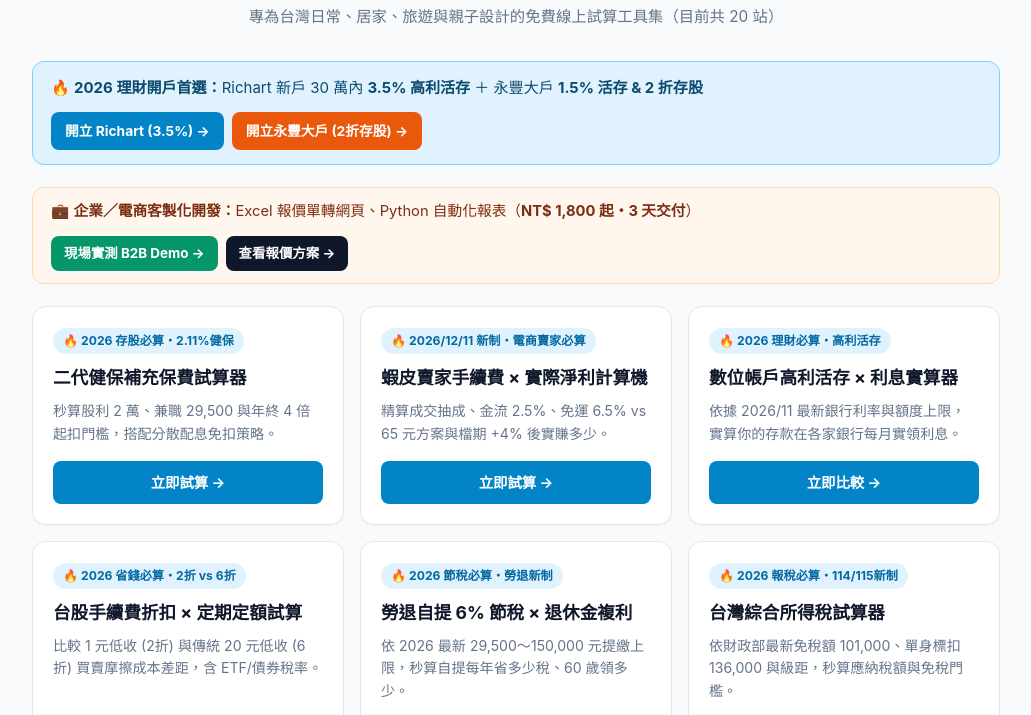
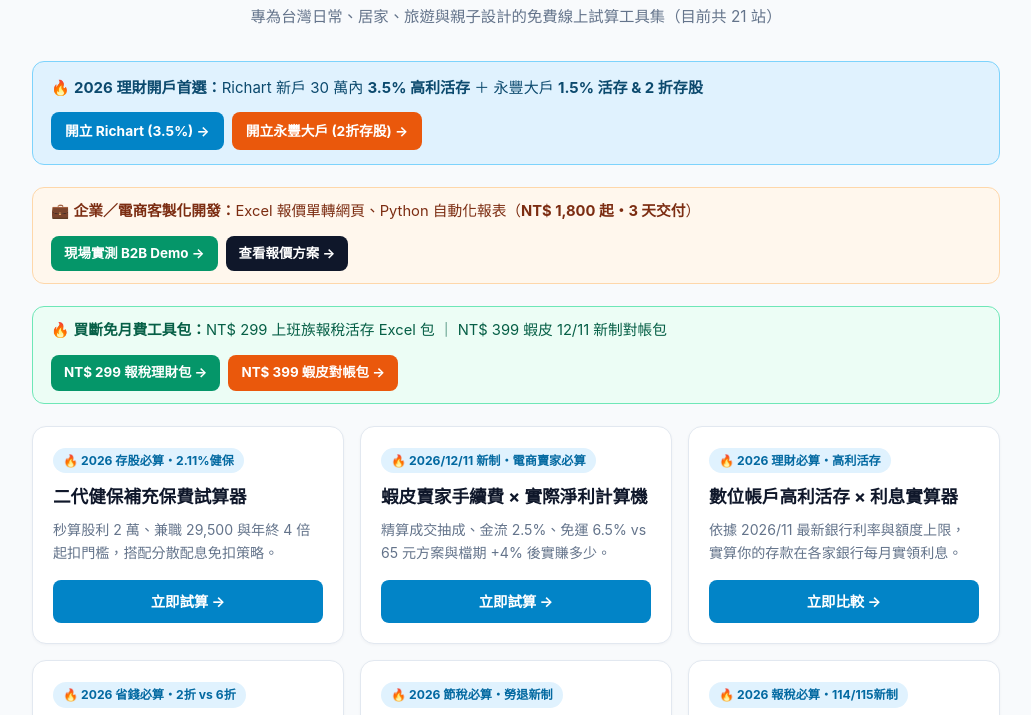
Before and after one commit to jimmycmhsieh0801-cloud/jimmycmhsieh0801-cloud.github.io, a plain HTML site: page index.html in a window 1280 px wide. Shown: the part 80-795 px from the top of the page, without its empty margins (124-1155 px from the left). Drawn offline with Linux system fonts and the light colour scheme.

Commit message:
feat(1723): sync 21-site hub counts, add #finance-pack/#digital-pack banner & quick-switch buttons

```diff
--- a/index.html
+++ b/index.html
@@ -90,7 +90,7 @@
   <div class="container">
     <header>
       <h1>台灣實用生活計算機工具箱</h1>
-      <p>專為台灣日常、居家、旅遊與親子設計的免費線上試算工具集（目前共 20 站）</p>
+      <p>專為台灣日常、居家、旅遊與親子設計的免費線上試算工具集（目前共 21 站）</p>
     </header>
 
         <div style="background:#e0f2fe;border:1px solid #7dd3fc;border-radius:12px;padding:14px 18px;margin-bottom:22px;display:flex;flex-wrap:wrap;align-items:center;justify-content:space-between;gap:12px;">
@@ -108,6 +108,14 @@
         <a class="lead-cta" href="https://jimmycmhsieh0801-cloud.github.io/services.html" style="background:#0f172a;color:#fff;padding:7px 13px;border-radius:8px;text-decoration:none;font-weight:700;font-size:0.84rem;">查看報價方案 →</a>
       </div>
     </div>
+    <div style="background:#ecfdf5;border:1px solid #6ee7b7;border-radius:12px;padding:12px 18px;margin-bottom:22px;display:flex;flex-wrap:wrap;align-items:center;justify-content:space-between;gap:12px;">
+      <div style="font-size:0.92rem;color:#065f46;">🔥 <strong>買斷免月費工具包：</strong>NT$ 299 上班族報稅活存 Excel 包 ｜ NT$ 399 蝦皮 12/11 新制對帳包</div>
+      <div style="display:flex;gap:8px;flex-wrap:wrap;">
+        <a class="digital-pack-cta" href="https://jimmycmhsieh0801-cloud.github.io/services.html#finance-pack" style="background:#059669;color:#fff;padding:7px 13px;border-radius:8px;text-decoration:none;font-weight:700;font-size:0.84rem;">NT$ 299 報稅理財包 →</a>
+        <a class="digital-pack-cta" href="https://jimmycmhsieh0801-cloud.github.io/services.html#digital-pack" style="background:#ea580c;color:#fff;padding:7px 13px;border-radius:8px;text-decoration:none;font-weight:700;font-size:0.84rem;">NT$ 399 蝦皮對帳包 →</a>
+      </div>
+    </div>
+
 
     <div class="grid">
       <article class="card">
```
Also changed, not shown: services.html (+7 -0 lines).
